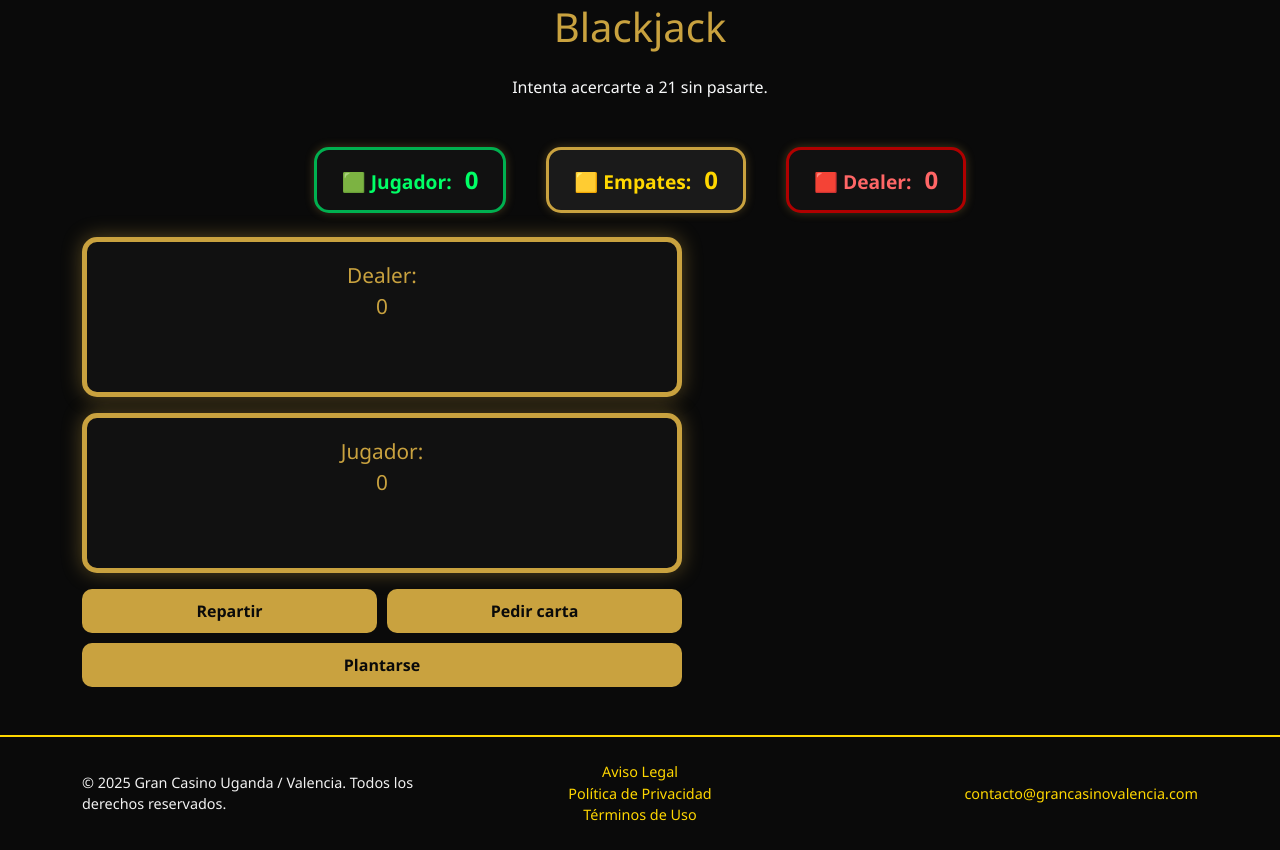
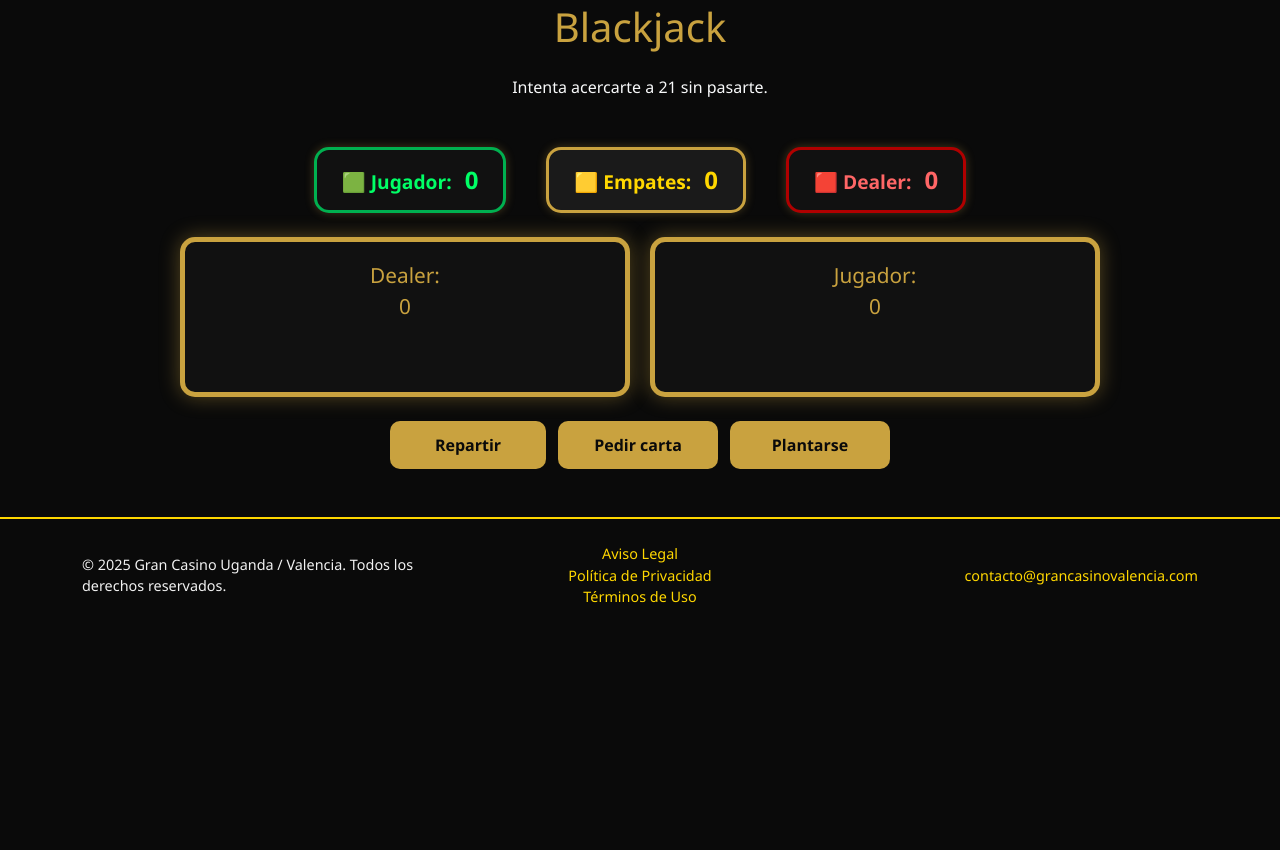
Before and after one commit to saimonfiles06/proyectoFinal, a PHP site: page /juegos/blackjack.html in a window 1280 px wide. Shown: the part 155-1005 px from the top of the page. After the commit the page ends 758 px from the top, so only its background shows below. Run offline with PHP 8.4, Linux system fonts and the light colour scheme.

Commit message:
blackjack cambios

```diff
--- a/css/estilos.css
+++ b/css/estilos.css
@@ -255,10 +255,19 @@ header {
   margin-top: 30px;
 }
 
+.mesas-wrapper {
+  display: flex;
+  justify-content: center; /* centra el conjunto */
+  align-items: flex-start;
+  gap: 20px; /* espacio entre mesas */
+  flex-wrap: wrap; /* para móvil se apilen */
+}
+
+/* Mantener estilo de mesas */
 .mesa-dealer,
 .mesa-jugador {
-  width: 100%;
-  max-width: 600px;
+  flex: 1 1 300px; /* ancho mínimo 300px, crecer hasta disponible */
+  max-width: 450px; /* evita que sean demasiado grandes */
   min-height: 160px;
   background-color: #111;
   border: 5px solid #c9a23f;
@@ -266,7 +275,7 @@ header {
   box-shadow: 0 0 20px rgba(201, 162, 63, 0.4);
 
   display: flex;
-  flex-direction: column; /* ✅ Para que el texto y las cartas no se solapen */
+  flex-direction: column;
   justify-content: flex-start;
   align-items: center;
 
@@ -279,22 +288,25 @@ header {
 .botones-blackjack {
   display: flex;
   justify-content: center;
+  align-items: center;
+  gap: 12px;
   flex-wrap: wrap;
-  gap: 10px;
-  max-width: 600px;
   width: 100%;
+  max-width: 500px;
+  margin: 0 auto; /* ✅ Centrado total */
 }
 
 .btn-blackjack {
-  flex: 1 1 45%;
+  flex: 1 1 auto;
   min-width: 140px;
+  max-width: 160px; /* ✅ Botones más equilibrados */
   background-color: #c9a23f;
   color: #0a0a0a;
   font-weight: bold;
   border: none;
   border-radius: 10px;
-  padding: 10px;
-  transition: background-color 0.3s;
+  padding: 12px 14px;
+  transition: 0.3s;
   text-align: center;
 }
 
--- a/juegos/blackjack.html
+++ b/juegos/blackjack.html
@@ -1,5 +1,6 @@
 <!DOCTYPE html>
 <html lang="es-ES">
+
 <head>
   <meta charset="UTF-8">
   <meta name="viewport" content="width=device-width, initial-scale=1.0">
@@ -8,12 +9,13 @@
   <link rel="stylesheet" href="../css/estilos.css">
   <link rel="shortcut icon" href="../img/blackjack.png" type="image/x-icon">
 </head>
+
 <body>
   <header class="d-flex justify-content-between align-items-center p-3 flex-wrap">
     <a href="../index.html" class="navbar-brand">
       <img src="../img/logo.png" alt="Logo de Gran Casino" class="header-logo">
     </a>
-      <img src="../img/blackjack.png" alt="Ruleta de Gran Casino" class="header-ruleta img-fluid">
+    <img src="../img/blackjack.png" alt="Ruleta de Gran Casino" class="header-ruleta img-fluid">
   </header>
 
   <main class="container text-center mt-4">
@@ -32,18 +34,19 @@
         🟥 Dealer: <span id="score-dealer">0</span>
       </div>
     </div>
+    <!-- Contenedor mesas -->
+    <div class="mesas-wrapper mb-4">
+      <div class="mesa-dealer" id="mesa-dealer">
+        Dealer: <span id="puntos-dealer">0</span>
+        <div id="cartas-dealer" class="d-flex justify-content-center gap-2 mt-2"></div>
+      </div>
 
-    <!-- Mesa del dealer -->
-    <div class="mesa-dealer mb-3" id="mesa-dealer">
-      Dealer: <span id="puntos-dealer">0</span>
-      <div id="cartas-dealer" class="d-flex justify-content-center gap-2 mt-2"></div>
+      <div class="mesa-jugador" id="mesa-jugador">
+        Jugador: <span id="puntos-jugador">0</span>
+        <div id="cartas-jugador" class="d-flex justify-content-center gap-2 mt-2"></div>
+      </div>
     </div>
 
-    <!-- Mesa del jugador -->
-    <div class="mesa-jugador mb-3" id="mesa-jugador">
-      Jugador: <span id="puntos-jugador">0</span>
-      <div id="cartas-jugador" class="d-flex justify-content-center gap-2 mt-2"></div>
-    </div>
 
     <!-- Botones -->
     <div class="botones-blackjack mb-4">
@@ -80,4 +83,5 @@
 
   <script src="../js/blackjack.js"></script>
 </body>
+
 </html>
```
